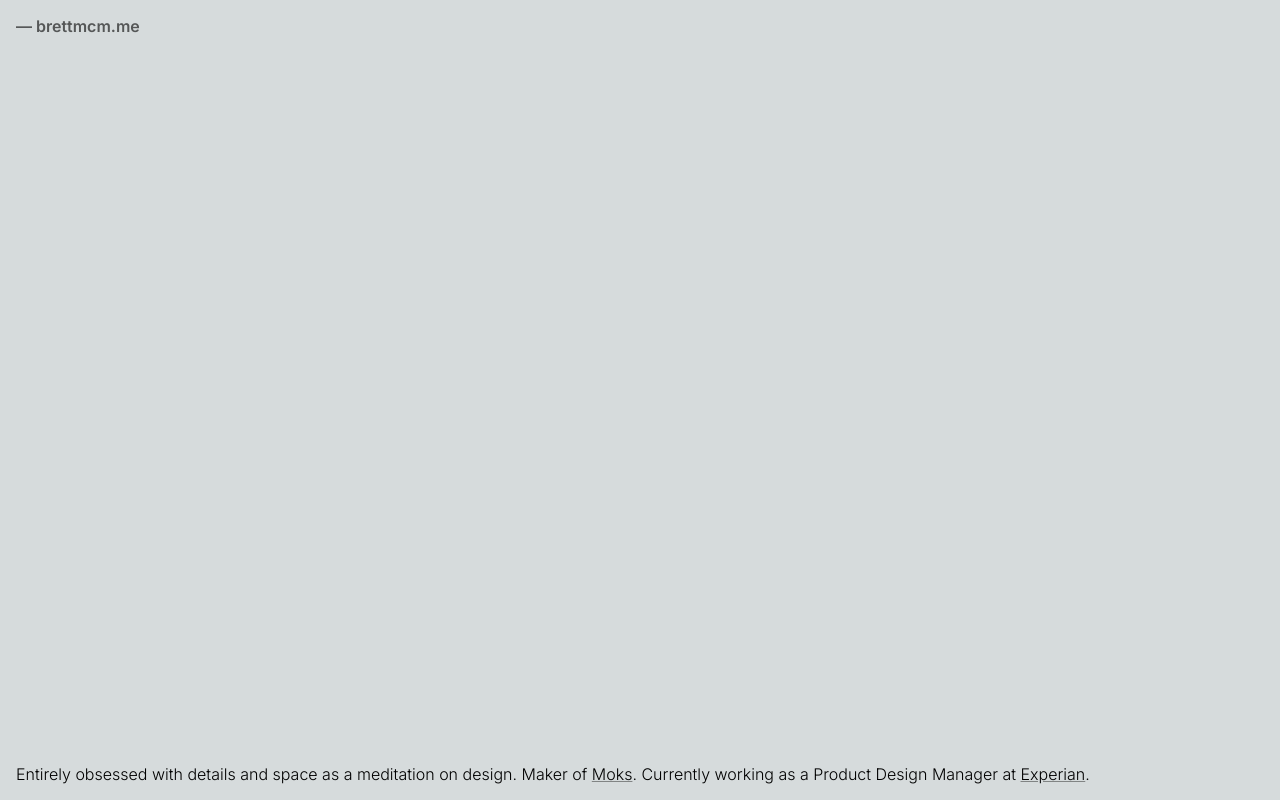
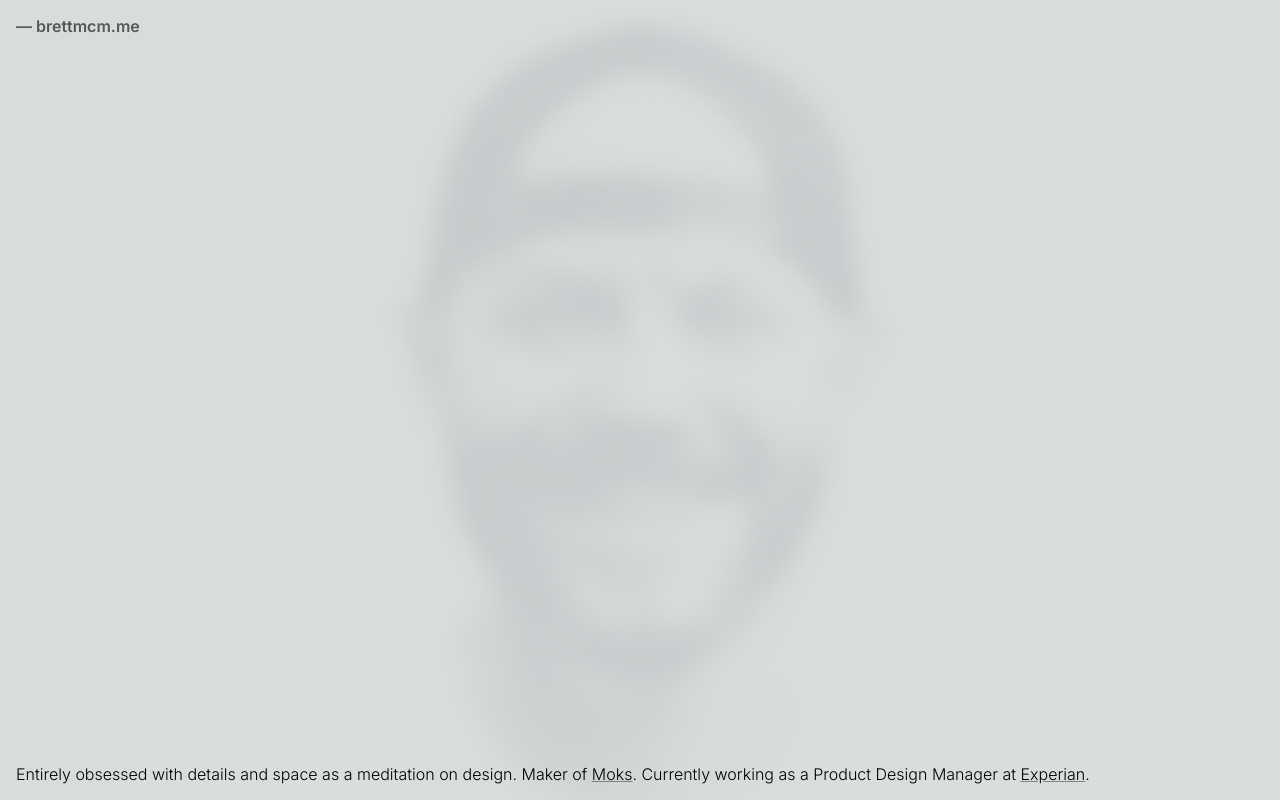
Before and after one commit to brettmcm/folioapp, a Next.js app: page / in a window 1280 px wide. Built offline with nearby package versions, Linux system fonts and the light colour scheme.

Commit message:
added photo

```diff
--- a/pages/index.js
+++ b/pages/index.js
@@ -15,9 +15,16 @@ export default function Home() {
         <link rel="icon" href="/favicon.ico" />
       </Head>
 
+      <Image
+      className={styles.bgimg}
+      src="/me.png"
+      alt="Picture of the author"
+      width={500}
+      height={500}
+      />
       <main className={styles.mainContent}>
         <h1 className={inter.className}>— brettmcm.me</h1>
-        <h2 className={inter.className}>Entirely obsessed with details and space as a meditation on design. Maker of <a href="http://www.moks.app">Moks</a>. Currently working as a Product Design Manager at <a href="http://www.experian.com/">Experian</a>.</h2>
+        <h2 className={inter.className}>Entirely obsessed with details and space as a meditation on design. Maker of <a href="http://moks.app">Moks</a>. Currently working as a Product Design Manager at <a href="http://www.experian.com/">Experian</a>.</h2>
       </main>
     </>
   )
--- a/styles/Home.module.css
+++ b/styles/Home.module.css
@@ -1,3 +1,15 @@
+.bgimg {
+  position: fixed;
+  top: 0;
+  left: 0;
+  width: 100%;
+  height: 100%;
+  pointer-events: none;
+  user-select: none;
+  opacity: 0.1;
+  object-fit: cover;
+}
+
 .mainContent {
   position: absolute;
   height: 100%;
```
Also changed, not shown: public/me.png (added).
